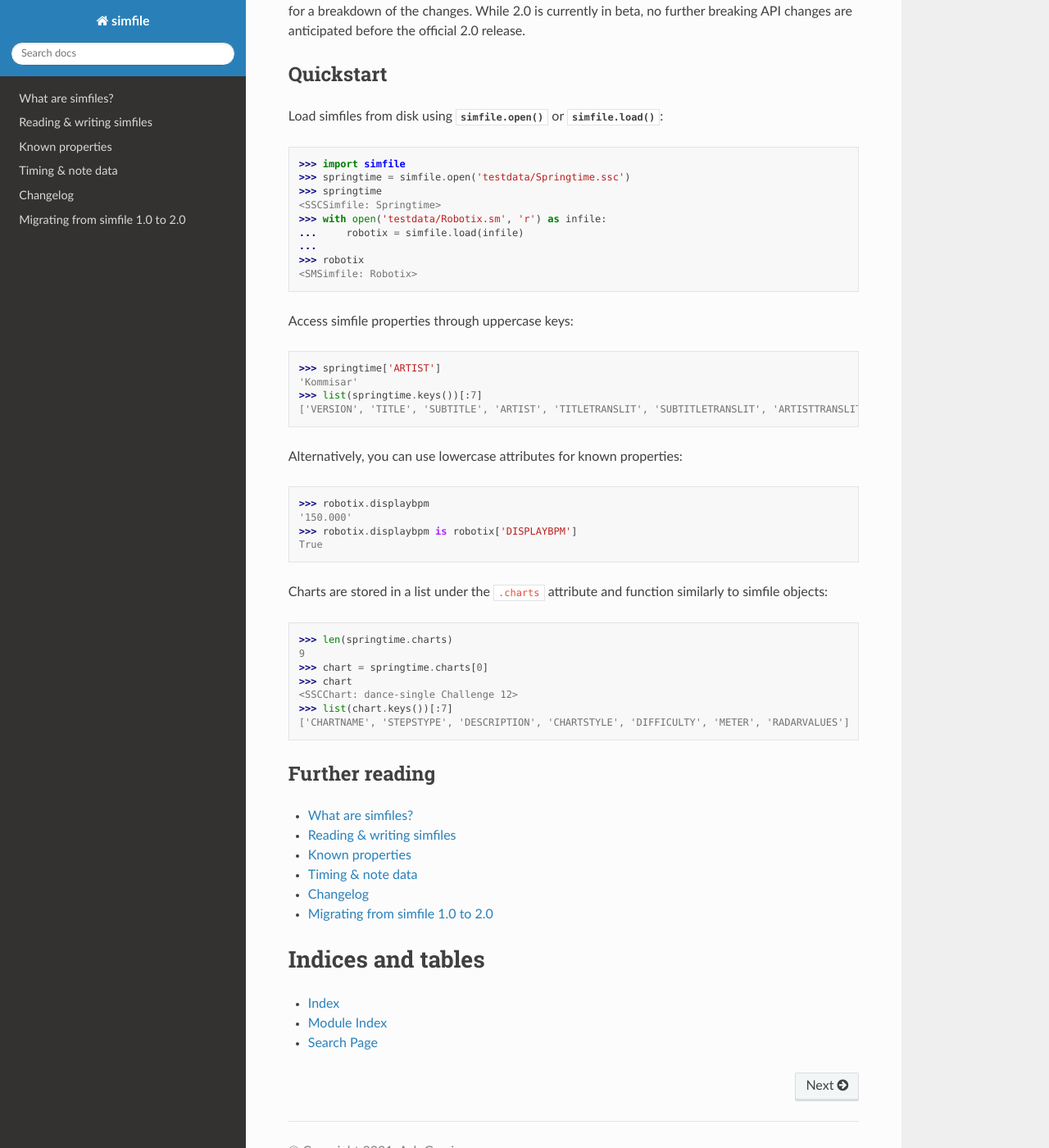
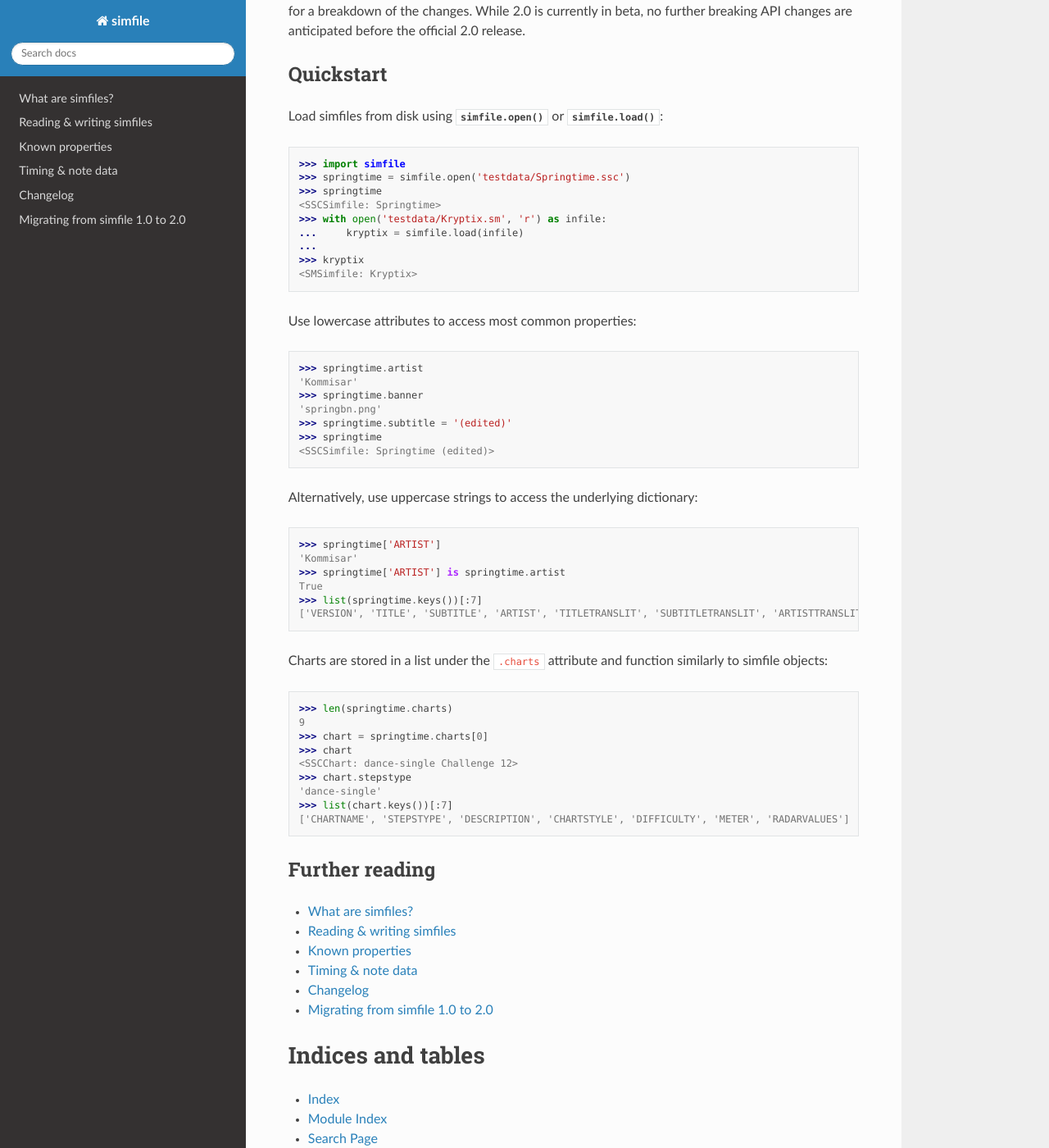
Before and after one commit to garcia/simfile, a Sphinx documentation site: the page built from docs/source/index.rst, in a window 1280 px wide and 1400 px high, scrolled down 426 px. Shown: the whole window at 82% size. Built offline with Sphinx 7.4.7 and the Read the Docs theme 2.0.0, drawn with Linux system fonts in a browser that asks for light colours.

Commit message:
replace Robotix in test data & update quickstart

```diff
--- a/docs/source/index.rst
+++ b/docs/source/index.rst
@@ -29,25 +29,30 @@ Load simfiles from disk using :func:`simfile.open` or :func:`simfile.load`:
    >>> springtime = simfile.open('testdata/Springtime.ssc')
    >>> springtime
    <SSCSimfile: Springtime>
-   >>> with open('testdata/Robotix.sm', 'r') as infile:
-   ...     robotix = simfile.load(infile)
+   >>> with open('testdata/Kryptix.sm', 'r') as infile:
+   ...     kryptix = simfile.load(infile)
    ...
-   >>> robotix
-   <SMSimfile: Robotix>
+   >>> kryptix
+   <SMSimfile: Kryptix>
 
-Access simfile properties through uppercase keys:
+Use lowercase attributes to access most common properties:
+
+   >>> springtime.artist
+   'Kommisar'
+   >>> springtime.banner
+   'springbn.png'
+   >>> springtime.subtitle = '(edited)'
+   >>> springtime
+   <SSCSimfile: Springtime (edited)>
+
+Alternatively, use uppercase strings to access the underlying dictionary:
 
    >>> springtime['ARTIST']
    'Kommisar'
+   >>> springtime['ARTIST'] is springtime.artist
+   True
    >>> list(springtime.keys())[:7]
    ['VERSION', 'TITLE', 'SUBTITLE', 'ARTIST', 'TITLETRANSLIT', 'SUBTITLETRANSLIT', 'ARTISTTRANSLIT']
-
-Alternatively, you can use lowercase attributes for known properties:
-
-   >>> robotix.displaybpm
-   '150.000'
-   >>> robotix.displaybpm is robotix['DISPLAYBPM']
-   True
 
 Charts are stored in a list under the :code:`.charts` attribute and function similarly to simfile objects:
 
@@ -56,6 +61,8 @@ Charts are stored in a list under the :code:`.charts` attribute and function sim
    >>> chart = springtime.charts[0]
    >>> chart
    <SSCChart: dance-single Challenge 12>
+   >>> chart.stepstype
+   'dance-single'
    >>> list(chart.keys())[:7]
    ['CHARTNAME', 'STEPSTYPE', 'DESCRIPTION', 'CHARTSTYLE', 'DIFFICULTY', 'METER', 'RADARVALUES']
 
--- a/docs/source/reading-writing.rst
+++ b/docs/source/reading-writing.rst
@@ -47,8 +47,8 @@ The type returned by these functions is declared as
     >>> springtime = simfile.open('testdata/Springtime.ssc')
     >>> type(springtime)
     <class 'simfile.ssc.SSCSimfile'>
-    >>> robotix = simfile.open('testdata/Robotix.sm')
-    >>> type(robotix)
+    >>> kryptix = simfile.open('testdata/Kryptix.sm')
+    >>> type(kryptix)
     <class 'simfile.sm.SMSimfile'>
 
 The "magic" that determines which type to use is documented under
```
Also changed, not shown: README.md (+20 -15 lines), docs/source/migrating.rst (+14 -14 lines), 5 other files.
